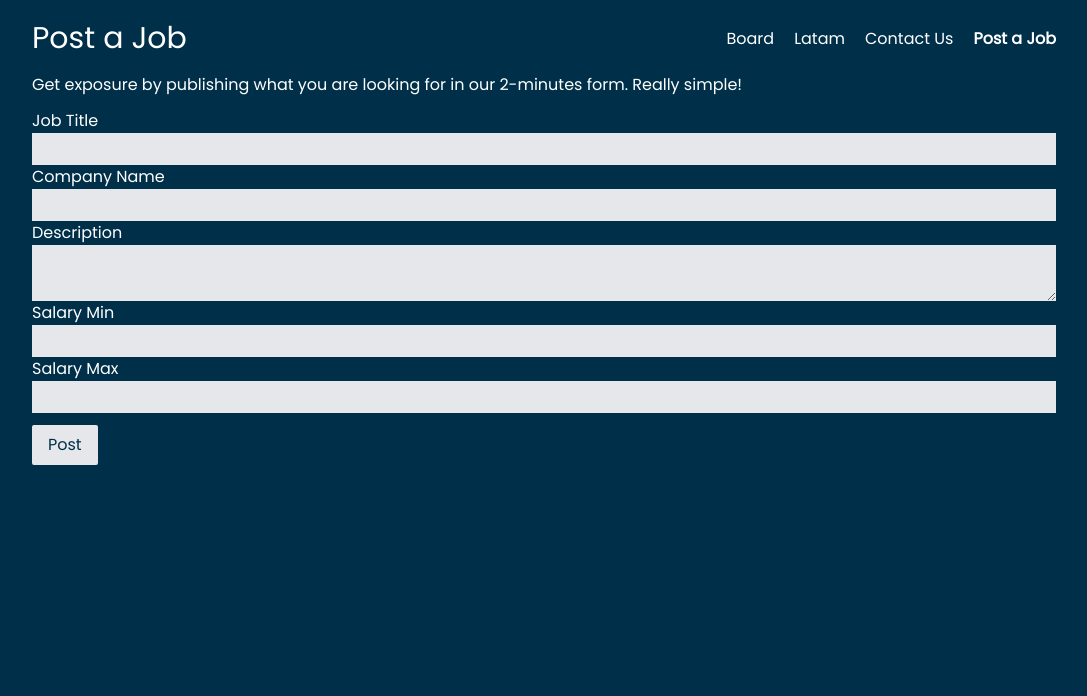
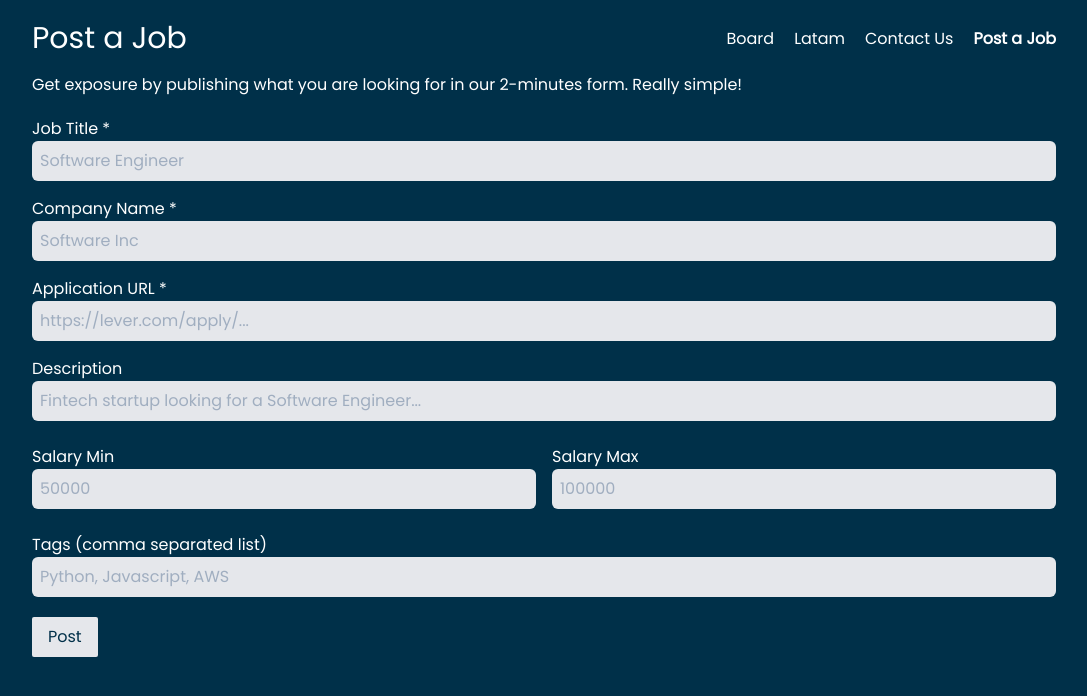
Before and after one commit to Hire-Latam/hire-latam, a Nuxt app: page /post-job in a window 1280 px wide. Shown: the top 696 px of the page, without its empty margins (96-1183 px from the left). Built offline with nearby package versions, Linux system fonts and the light colour scheme.

Commit message:
Add functionality to post-job page

```diff
--- a/pages/post-job.vue
+++ b/pages/post-job.vue
@@ -6,26 +6,88 @@
         Get exposure by publishing what you are looking for in our 2-minutes
         form. Really simple!
       </p>
-      <form class="mt-3">
+      <form class="mt-3" @submit.prevent="createJob">
         <div class="flex flex-col">
-          <label class="text-white"> Job Title </label>
-          <input class="p-1 bg-gray-200" type="text" name="job-title" />
-          <label class="text-white"> Company Name </label>
-          <input class="p-1 bg-gray-200" type="text" name="company-name" />
-          <label class="text-white"> Description </label>
-          <textarea class="p-1 bg-gray-200" name="description" />
-          <label class="text-white"> Salary Min </label>
-          <input class="p-1 bg-gray-200" type="number" name="salary-min" />
-          <label class="text-white"> Salary Max </label>
-          <input class="p-1 bg-gray-200" type="number" name="salary-max" />
-          <!-- Los tags, la wea :'v -->
+          <form-input
+            label="Job Title"
+            type="text"
+            name="jobTitle"
+            placeholder="Software Engineer"
+            :required="true"
+            v-model="job.jobTitle"
+          />
+          <form-input
+            label="Company Name"
+            type="text"
+            name="companyName"
+            placeholder="Software Inc"
+            :required="true"
+            v-model="job.companyName"
+          />
+          <form-input
+            label="Application URL"
+            type="text"
+            name="applicationUrl"
+            placeholder="https://lever.com/apply/..."
+            :required="true"
+            v-model="job.applicationUrl"
+          />
+          <form-input
+            label="Description"
+            type="text"
+            name="description"
+            placeholder="Fintech startup looking for a Software Engineer..."
+            :required="false"
+            v-model="job.description"
+          />
+          <div class="flex flex-row justify-between my-2 space-x-4">
+            <form-input
+              label="Salary Min"
+              type="number"
+              name="salaryMin"
+              placeholder="50000"
+              :required="false"
+              v-model.number="job.salaryMin"
+              min="0"
+              max="999999999"
+            />
+            <form-input
+              label="Salary Max"
+              type="number"
+              name="salaryMax"
+              placeholder="100000"
+              :required="false"
+              v-model.number="job.salaryMax"
+              min="0"
+              max="999999999"
+            />
+          </div>
+          <form-input
+            label="Tags (comma separated list)"
+            type="text"
+            name="tags"
+            placeholder="Python, Javascript, AWS"
+            :required="false"
+            v-model="job.tags"
+          />
         </div>
-        <button
-          class="mt-3 bg-gray-200 align-right px-4 py-2 rounded-sm text-primary"
-          type="submit"
-        >
-          Post
-        </button>
+        <div class="flex flex-row items-center my-3 space-x-4">
+          <button
+            class="bg-gray-200 align-right px-4 py-2 rounded-sm text-primary"
+            type="submit"
+          >
+            Post
+          </button>
+          <p
+            class="text-lg"
+            :class="{
+              'text-red-500': errorMessage,
+              'text-white': successMessage,
+            }"
+          >
+            {{ successMessage || errorMessage }}
+          </p>
+        </div>
       </form>
     </div>
   </div>
@@ -33,8 +95,49 @@
 
 <script>
 import Navigation from "../components/Navigation.vue";
+import FormInput from "../components/FormInput.vue";
 
 export default {
-  components: { Navigation },
+  components: { Navigation, FormInput },
+  data: function() {
+    return {
+      job: {
+        jobTitle: "",
+        companyName: "",
+        applicationUrl: "",
+        description: "",
+        salaryMin: 0,
+        salaryMax: 0,
+        tags: "",
+      },
+      successMessage: "",
+      errorMessage: "",
+    };
+  },
+  methods: {
+    async createJob() {
+      try {
+        const job = await this.$axios.post(
+          "/.netlify/functions/create-job",
+          this.job
+        );
+        this.successMessage = "Job posted successfully.";
+        this.errorMessage = "";
+        this.resetForm();
+      } catch (e) {
+        this.successMessage = "";
+        this.errorMessage = "Failed to post, try again later.";
+      }
+    },
+    resetForm() {
+      this.job.jobTitle = "";
+      this.companyName = "";
+      this.applicationUrl = "";
+      this.description = "";
+      this.salaryMin = 0;
+      this.salaryMax = 0;
+      this.tags = "";
+    },
+  },
 };
 </script>
```
